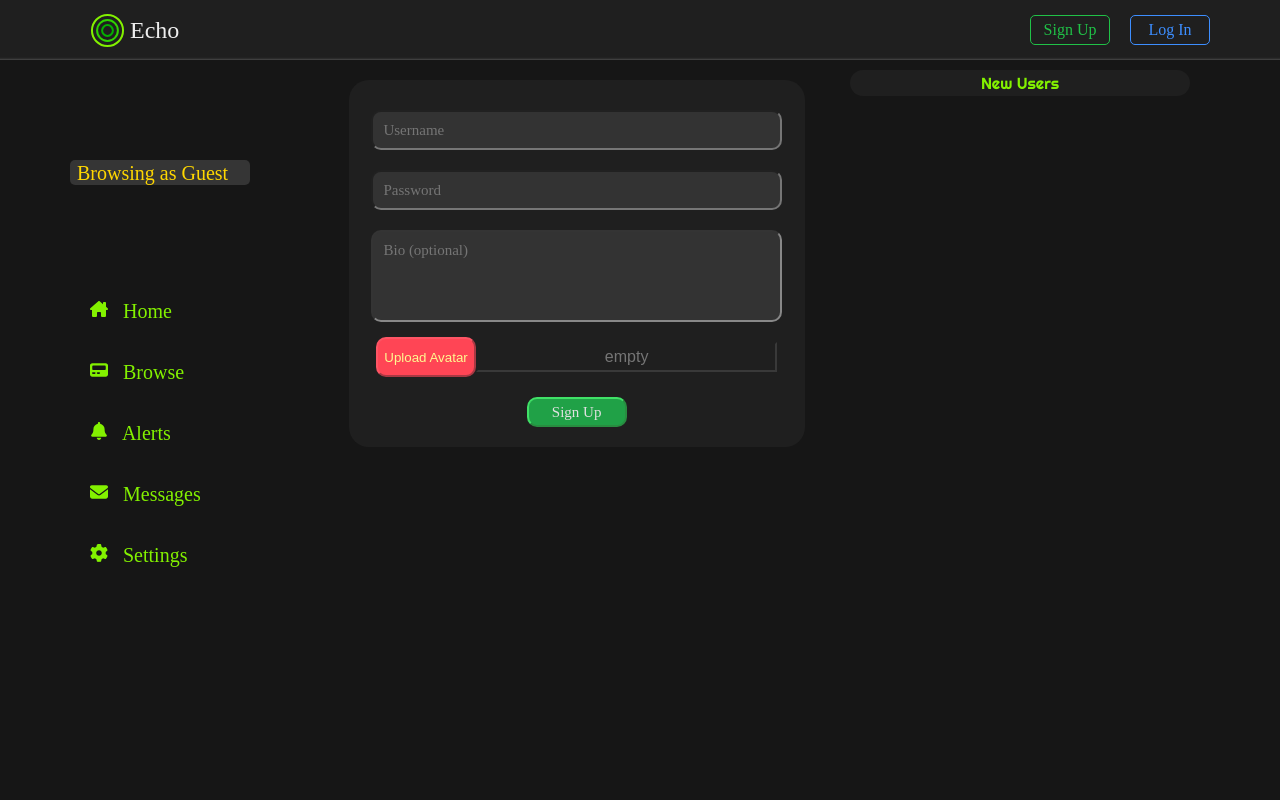
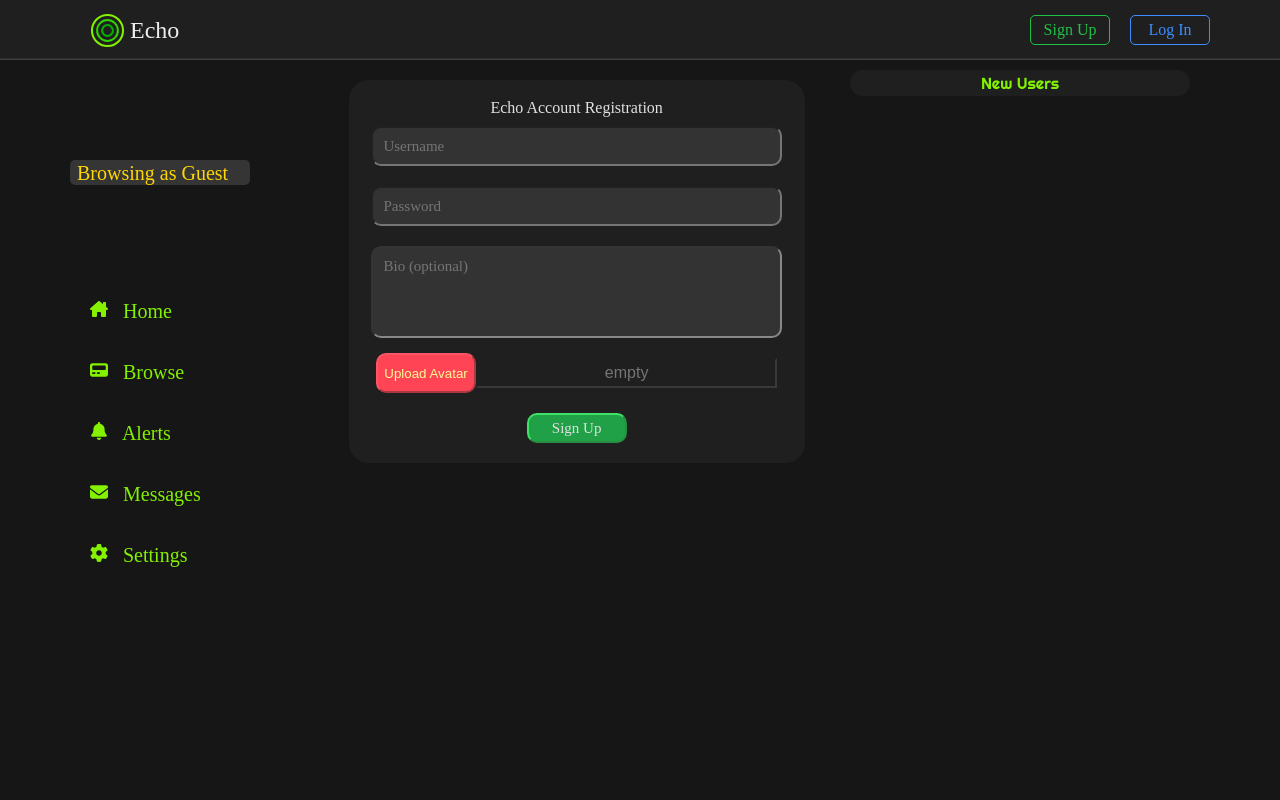
Before and after one commit to DamonTurcotte/echo-socialnet, a Django app: template users/templates/users/signup.html in a window 1280 px wide. Run offline with Django 3.2, Linux system fonts and the light colour scheme; the template is opened without the code that fills it, so the values that code supplies are empty.

Commit message:
Add page header

```diff
--- a/users/templates/users/signup.html
+++ b/users/templates/users/signup.html
@@ -3,6 +3,8 @@
 
 <div class='login-container'>
   <form class="login-form" action="{% url 'users:signup' %}" method="post" enctype="multipart/form-data">
+    <div class="login-header">Echo Account Registration</div>
+
     {% csrf_token %}
 
     <input class="login-username" type="text" id="username" name="username" maxlength="50" placeholder="Username" required>
```
